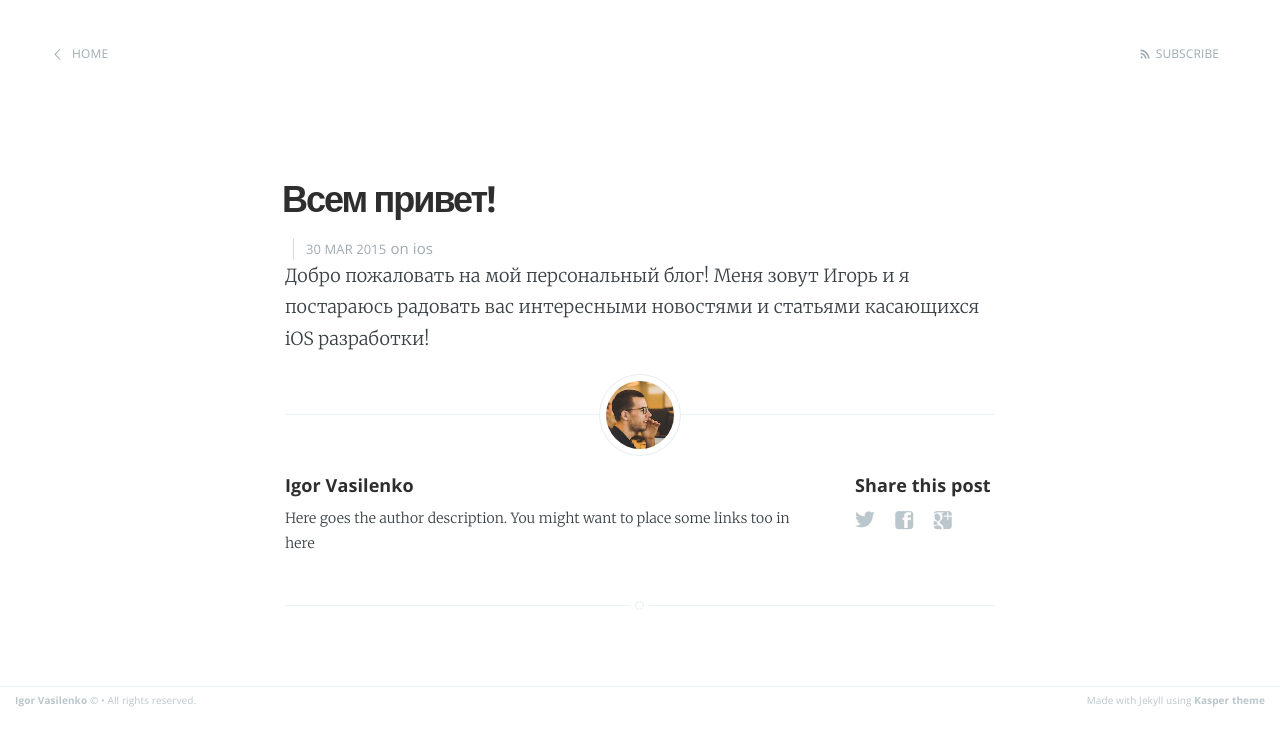
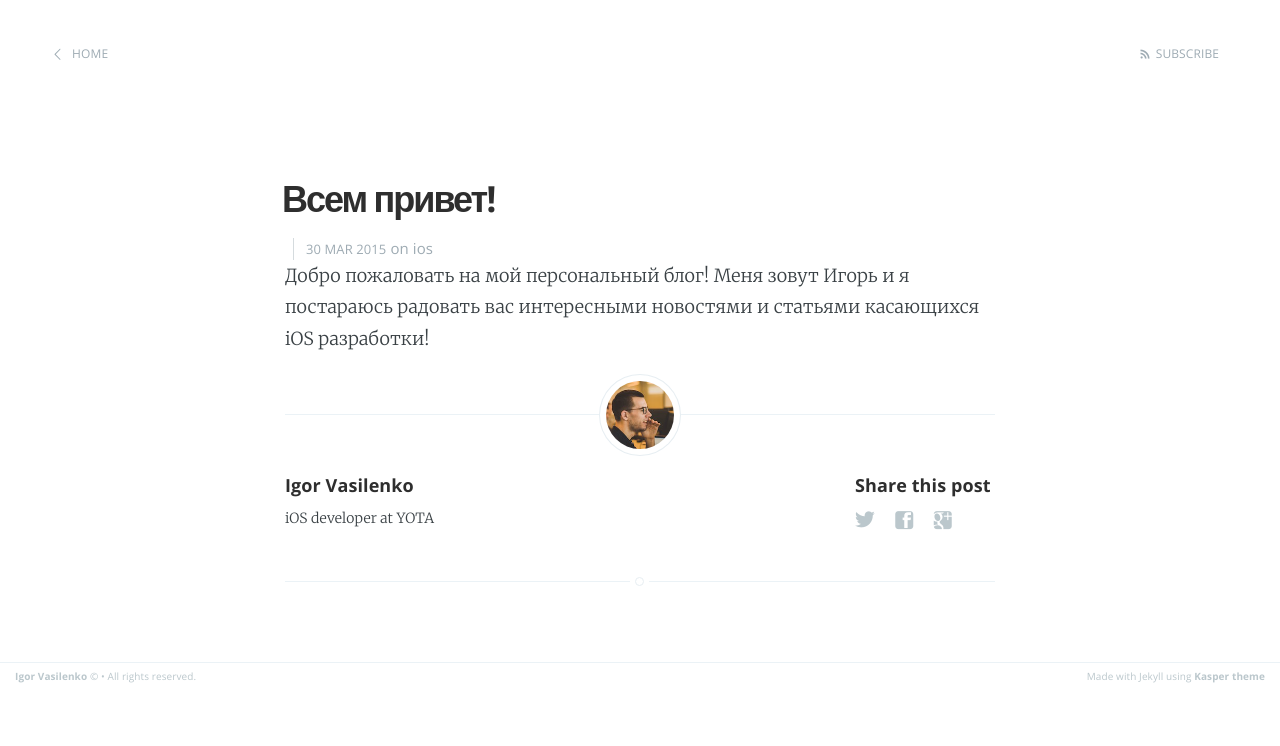
Before and after one commit to spbvasilenko/NSVasilenko, a Jekyll site: the page built from _posts/2015-03-30-welcome_to_my_page.markdown, in a window 1280 px wide. Shown: the top 746 px of the page. Built offline with Jekyll 4.4.1, drawn with Linux system fonts in a browser that asks for light colours.

Commit message:
Update description

```diff
--- a/_layouts/post.html
+++ b/_layouts/post.html
@@ -72,7 +72,7 @@ post_class: post-template
                     <h4> {{ site.author }} </h4>
                     <!-- Author Bio -->
                     <p>
-                        Here goes the author description. You might want to place some links too in here
+                        iOS developer at YOTA
                     </p>
                 </section>
             {% endif %}
```
